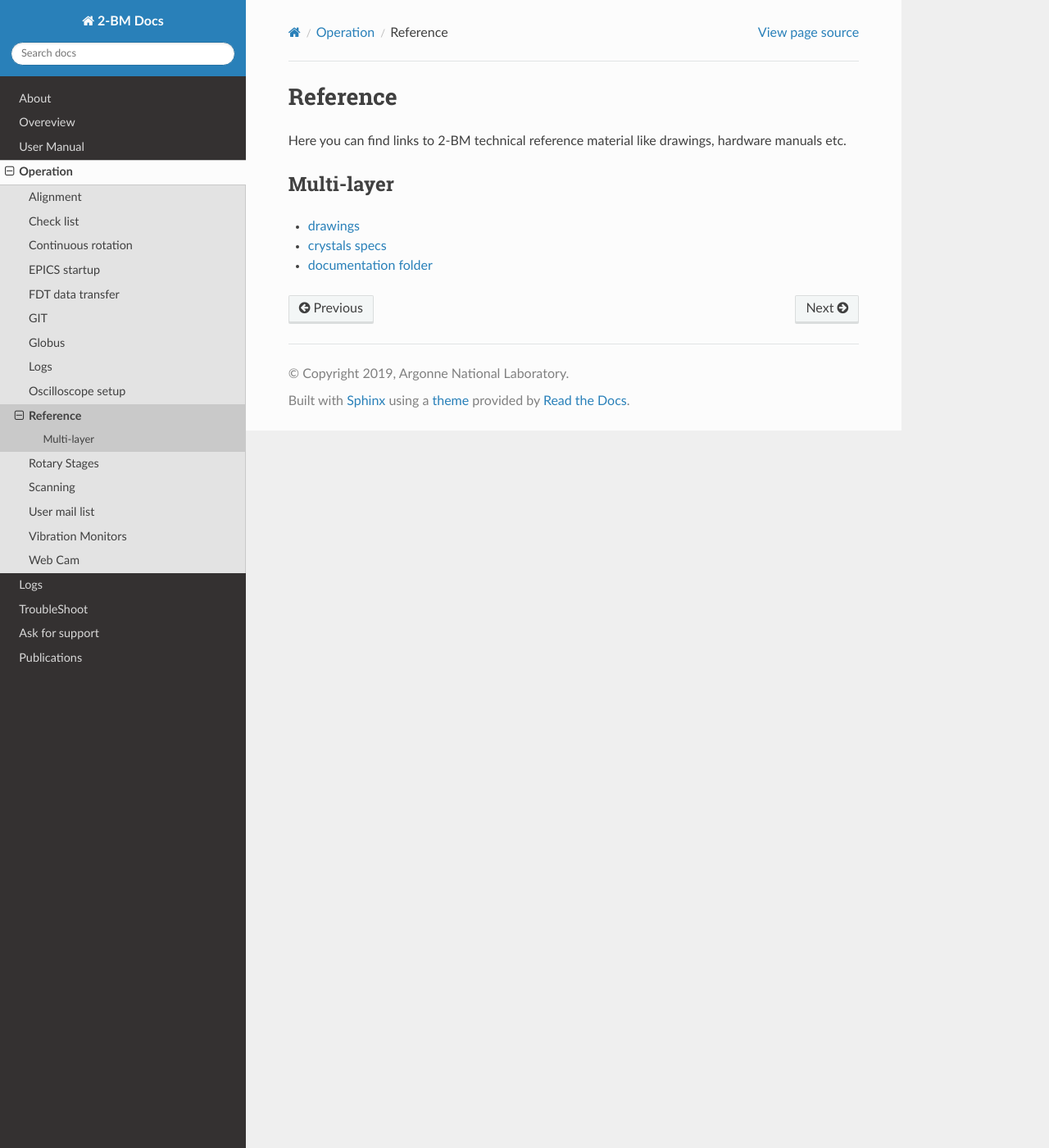
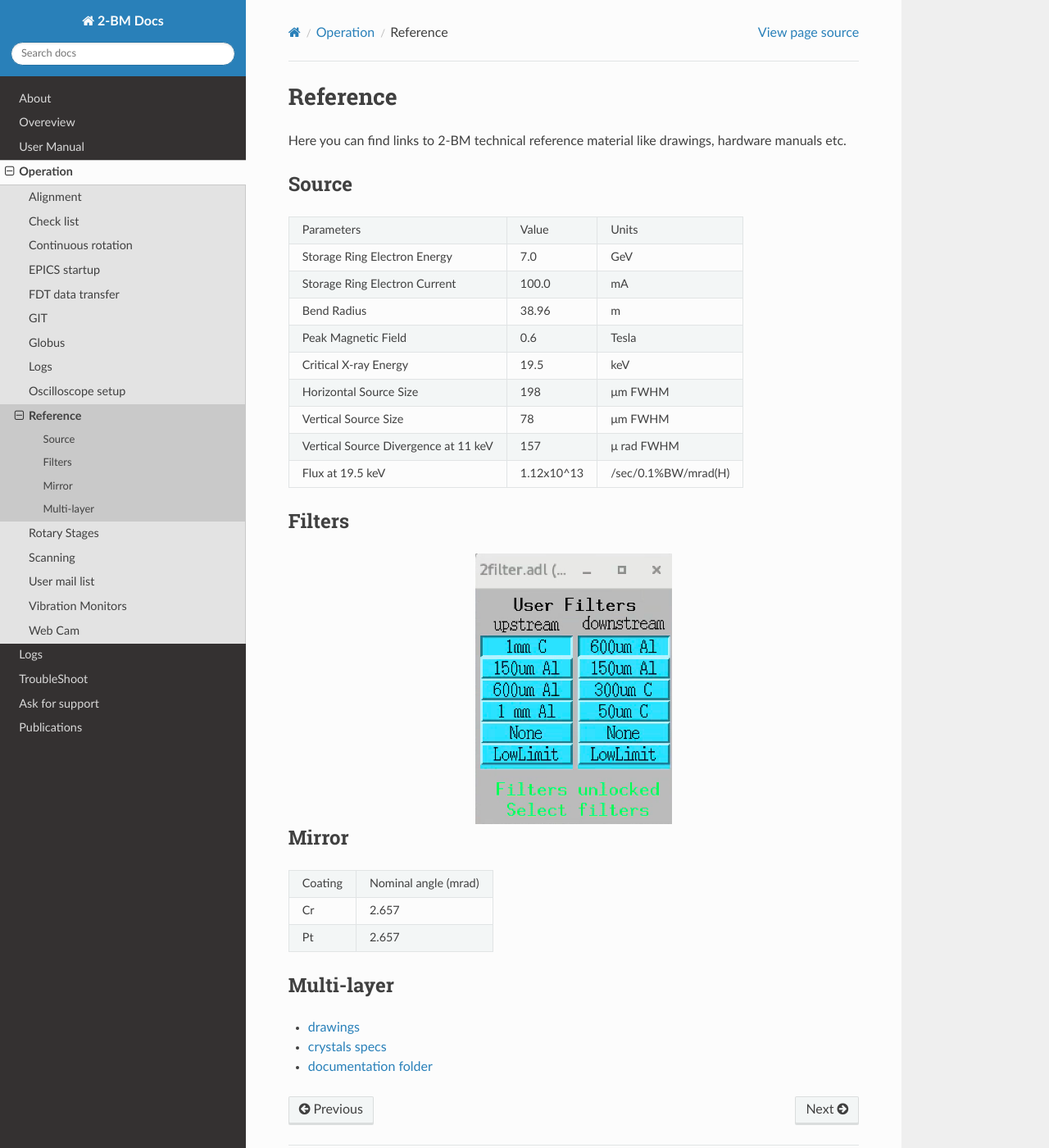
Before and after one commit to xray-imaging/2bm-docs, a Sphinx documentation site: the page built from docs/source/ops/item_016.rst, in a window 1280 px wide and 1400 px high. Shown: the whole window at 82% size. Built offline with Sphinx 7.4.7 and the Read the Docs theme 2.0.0, drawn with Linux system fonts in a browser that asks for light colours; the version number could not be read and is left out.

Commit message:
addeed source/filter/mirror info

```diff
--- a/docs/source/ops/item_016.rst
+++ b/docs/source/ops/item_016.rst
@@ -2,6 +2,51 @@ Reference
 =========
 
 Here you can find links to  2-BM technical reference material like drawings, hardware manuals etc.
+
+Source
+------
+
++-----------------------------------------+-------------+------------------------+
+|  Parameters                             |    Value    |       Units            |
++-----------------------------------------+-------------+------------------------+
+|  Storage Ring Electron Energy           |    7.0      |       GeV              |
++-----------------------------------------+-------------+------------------------+
+|  Storage Ring Electron Current          |    100.0    |       mA               |
++-----------------------------------------+-------------+------------------------+
+|  Bend Radius                            |    38.96    |       m                |
++-----------------------------------------+-------------+------------------------+
+|  Peak Magnetic Field                    |    0.6      |       Tesla            |
++-----------------------------------------+-------------+------------------------+
+|  Critical X-ray Energy                  |    19.5     |       keV              |
++-----------------------------------------+-------------+------------------------+
+|  Horizontal Source Size                 |    198      |       μm FWHM          |
++-----------------------------------------+-------------+------------------------+
+|  Vertical Source Size                   |    78       |       μm FWHM          |
++-----------------------------------------+-------------+------------------------+
+|  Vertical Source Divergence at 11 keV   |    157      |       μ rad FWHM       |
++-----------------------------------------+-------------+------------------------+
+|  Flux at 19.5 keV                       |  1.12x10^13 |    /sec/0.1%BW/mrad(H) |
++-----------------------------------------+-------------+------------------------+
+
+Filters
+-------
+
+.. image:: ../img/filters.png
+   :width: 240px
+   :align: center
+   :alt: filters
+
+
+Mirror
+------
+
++-------------+----------------------+
+| Coating     | Nominal angle (mrad) |
++-------------+----------------------+
+| Cr          |      2.657           |
++-------------+----------------------+
+| Pt          |      2.657           |
++-------------+----------------------+
 
 Multi-layer
 -----------
```
Also changed, not shown: docs/source/img/filters.png (added).
